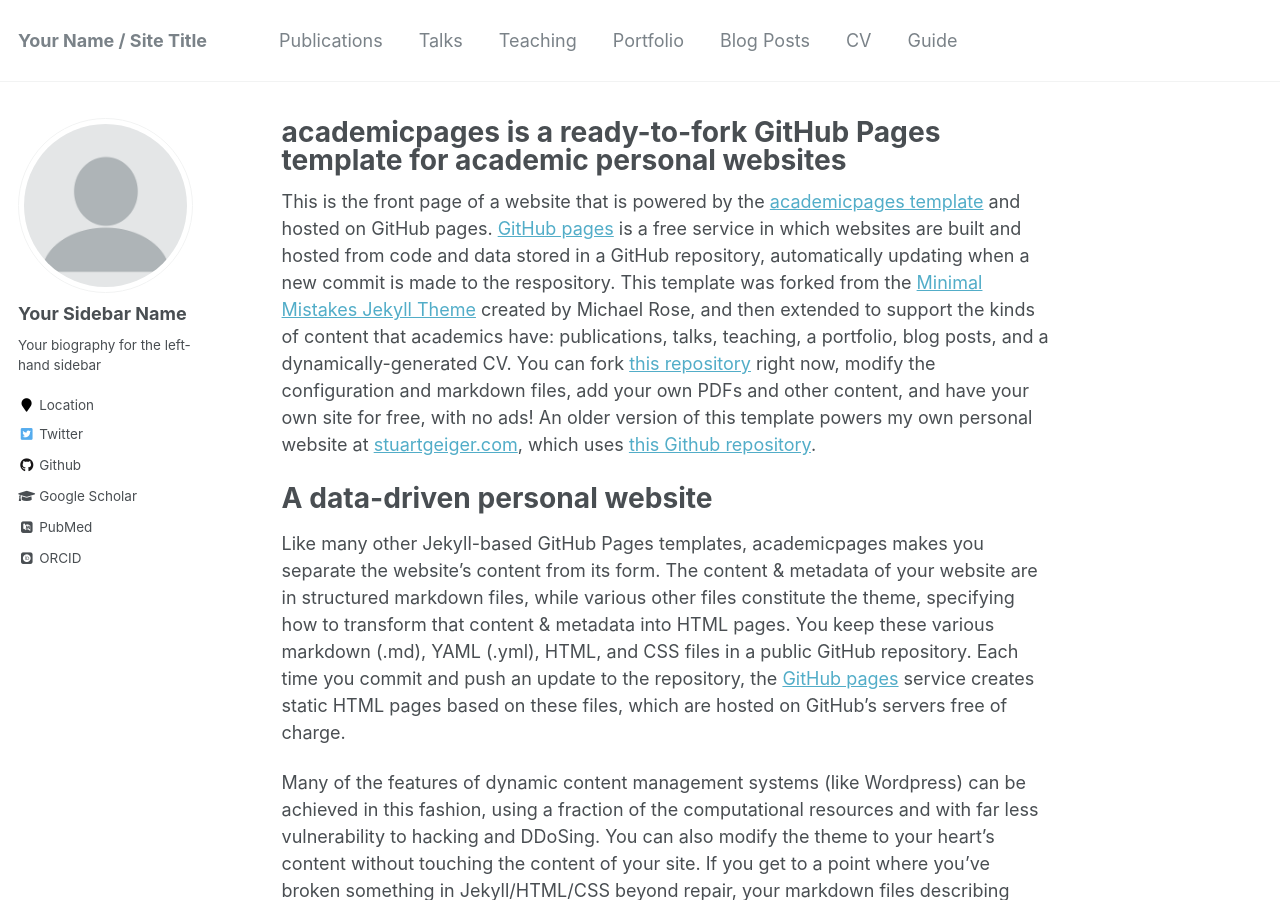
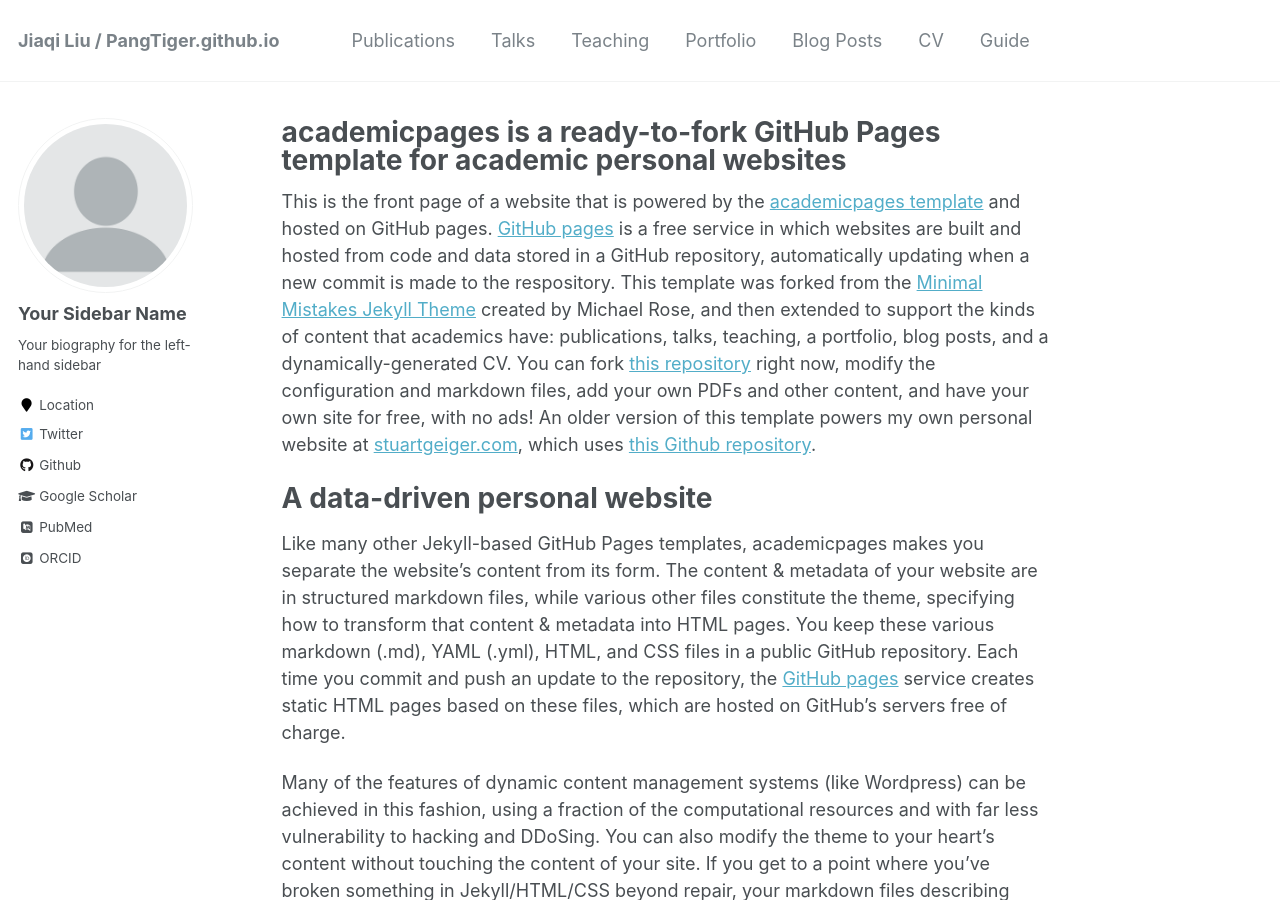
Before and after one commit to PangTiger/Rickrick.github.io, a Jekyll site: the page built from _pages/about.md, in a window 1280 px wide and 900 px high. Built offline with Jekyll 4.4.1, drawn with Linux system fonts in a browser that asks for light colours; some web fonts are replaced; some of the changed text lies outside the part shown.

Commit message:
Update _config.yml

```diff
--- a/_config.yml
+++ b/_config.yml
@@ -7,9 +7,10 @@
 
 # Site Settings
 locale                   : "en-US"
-title                    : "Your Name / Site Title"
+#title                    : "Your Name / Site Title"
+title                    : "Jiaqi Liu / PangTiger.github.io"
 title_separator          : "-"
-name                     : &name "Your Name"
+name                     : &name "Jiaqi Liu"
 description              : &description "personal description"
 url                      : https://academicpages.github.io # the base hostname & protocol for your site e.g. "https://mmistakes.github.io"
 baseurl                  : "" # the subpath of your site, e.g. "/blog"
```
